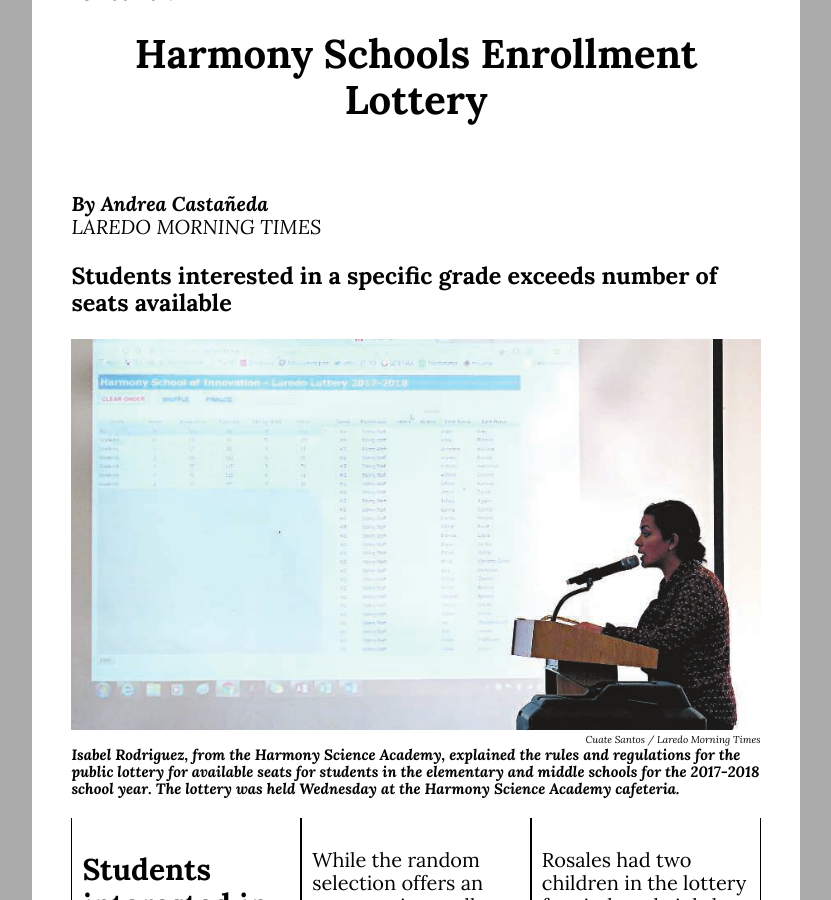
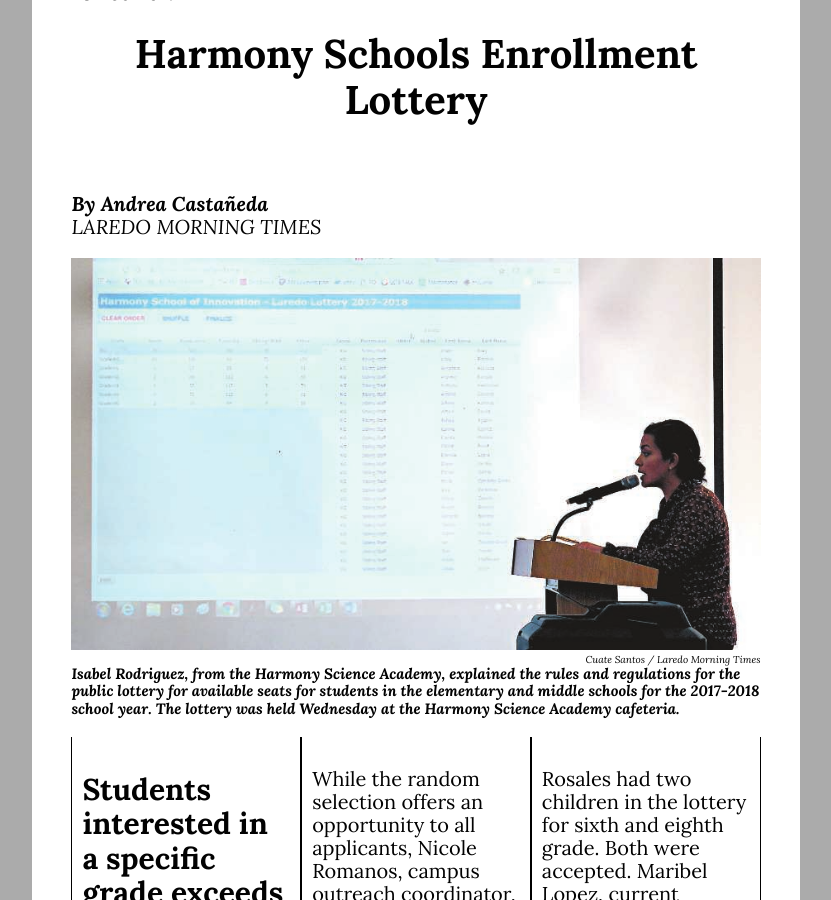
Before and after one commit to HSELaredoIT/HarmonyintheNews, a Jekyll site: the page built from _posts/2018-09-05-harmony-schools-enrollment-lottery.md, in a window 1280 px wide and 900 px high, scrolled down 323 px. Shown: the whole window, without its empty margins (224-1055 px from the left). Built offline with Jekyll 4.4.1, drawn with Linux system fonts in a browser that asks for light colours.

Commit message:
Update 2018-09-05-harmony-schools-enrollment-lottery.md

```diff
--- a/_posts/2018-09-05-harmony-schools-enrollment-lottery.md
+++ b/_posts/2018-09-05-harmony-schools-enrollment-lottery.md
@@ -9,8 +9,6 @@
 _**By Andrea Castañeda**_
 <br/>
 _LAREDO MORNING TIMES_
-
-### Students interested in a specific grade exceeds number of seats available
 
 ![image.FQODPZ.png]({{site.baseurl}}/assets/images/image.FQODPZ.png)
 *Cuate Santos / Laredo Morning Times*
```
